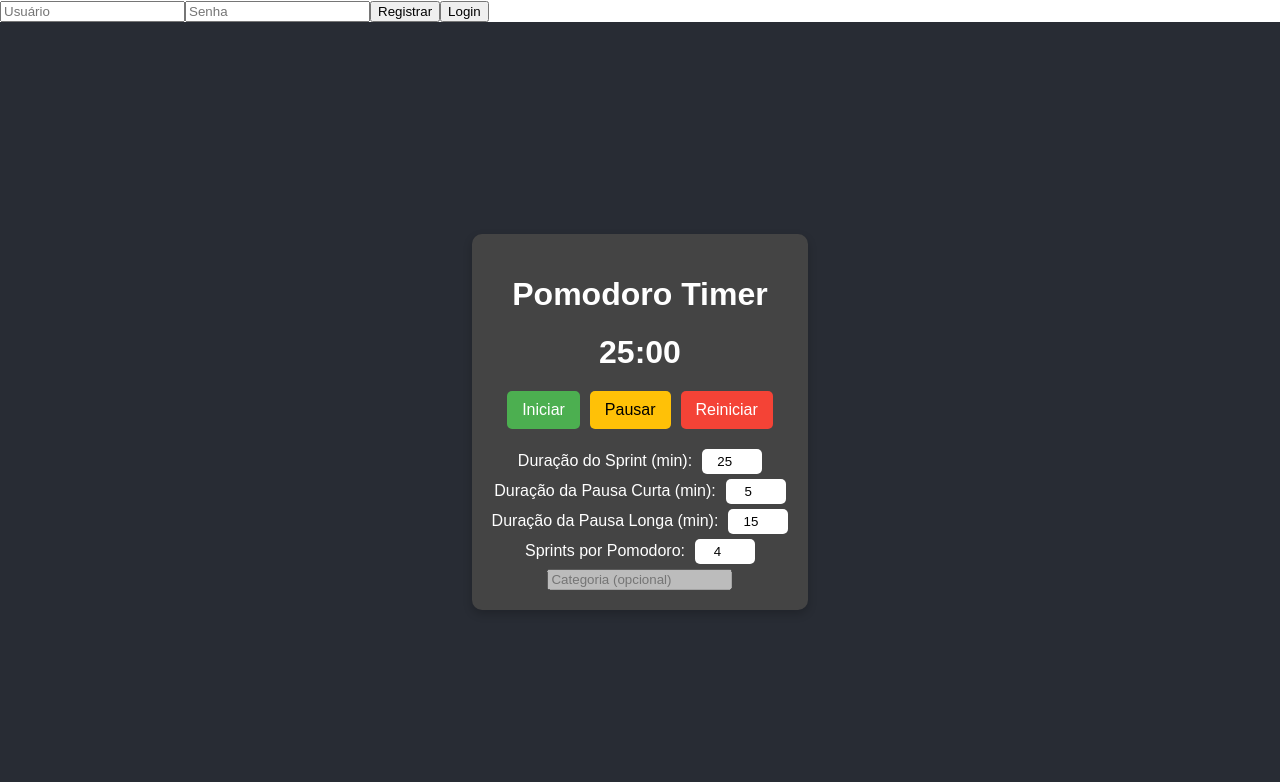
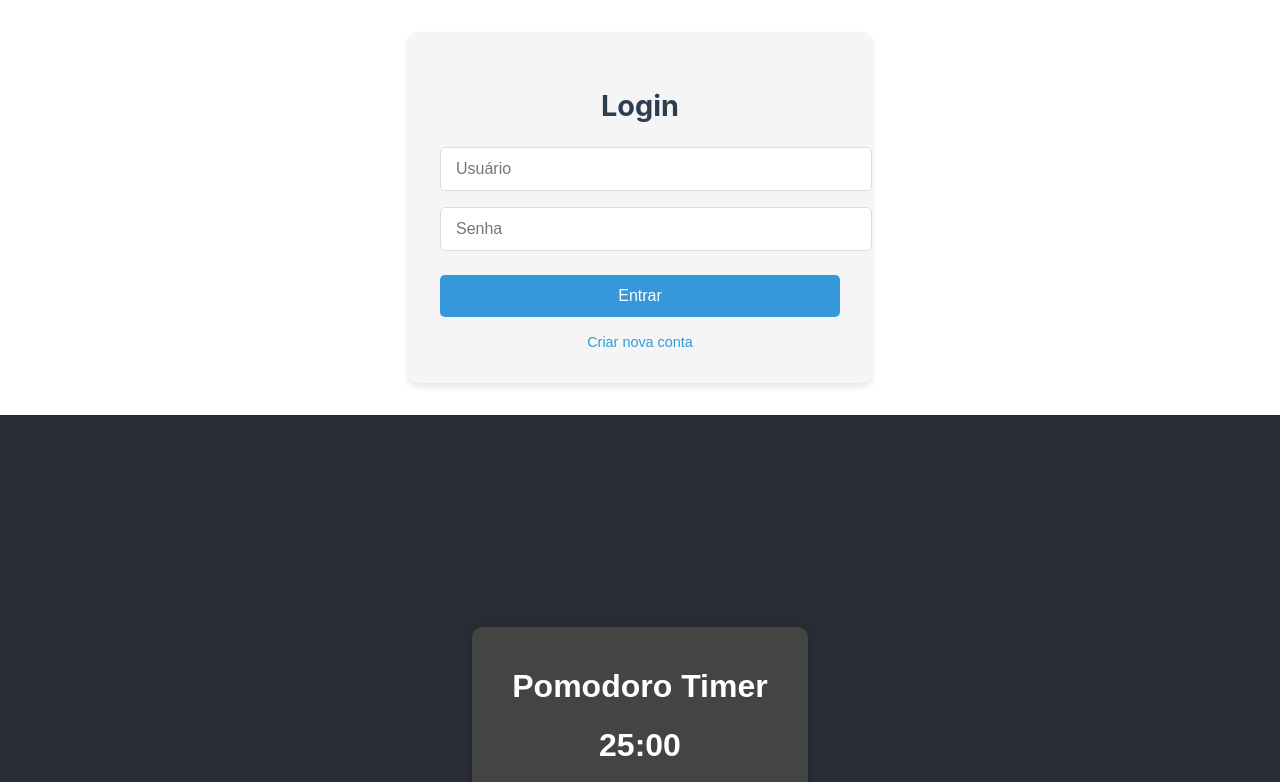
Before and after one commit to leonardo-torquato/pomodoro-api, a React (Create React App) app in the folder pomodoro-api-frontend/pomodoro-api/: page / in a window 1280 px wide. Shown: the top 782 px of the page. Built offline with nearby package versions, Linux system fonts and the light colour scheme.

Commit message:
Estilização inicial do componente de login.

```diff
--- /dev/null
+++ b/pomodoro-api-frontend/pomodoro-api/src/AuthSection.css
@@ -0,0 +1,113 @@
+/* AuthSection.css */
+.auth-container {
+    display: flex;
+    justify-content: center;
+    padding: 2rem;
+    background-color: #f5f5f5;
+    border-radius: 10px;
+    box-shadow: 0 4px 6px rgba(0, 0, 0, 0.1);
+    max-width: 400px;
+    margin: 2rem auto;
+  }
+
+  .auth-card {
+    width: 100%;
+  }
+
+  .auth-card h2 {
+    color: #2c3e50;
+    text-align: center;
+    margin-bottom: 1.5rem;
+    font-size: 1.8rem;
+  }
+
+  .auth-input {
+    width: 100%;
+    padding: 12px 15px;
+    margin-bottom: 1rem;
+    border: 1px solid #ddd;
+    border-radius: 5px;
+    font-size: 1rem;
+    transition: border 0.3s;
+  }
+
+  .auth-input:focus {
+    outline: none;
+    border-color: #3498db;
+    box-shadow: 0 0 0 2px rgba(52, 152, 219, 0.2);
+  }
+
+  .auth-button {
+    width: 100%;
+    padding: 12px;
+    background-color: #3498db;
+    color: white;
+    border: none;
+    border-radius: 5px;
+    font-size: 1rem;
+    cursor: pointer;
+    transition: background-color 0.3s;
+    margin-top: 0.5rem;
+  }
+
+  .auth-button:hover {
+    background-color: #2980b9;
+  }
+
+  .auth-button.logout {
+    background-color: #e74c3c;
+    margin-top: 1rem;
+  }
+
+  .auth-button.logout:hover {
+    background-color: #c0392b;
+  }
+
+  .auth-toggle {
+    background: none;
+    border: none;
+    color: #3498db;
+    cursor: pointer;
+    font-size: 0.9rem;
+    margin-top: 1rem;
+    text-align: center;
+    width: 100%;
+  }
+
+  .auth-toggle:hover {
+    text-decoration: underline;
+  }
+
+  .welcome-message {
+    text-align: center;
+  }
+
+  .welcome-message p {
+    font-size: 1.2rem;
+    color: #2c3e50;
+  }
+
+  .welcome-message span {
+    font-weight: bold;
+    color: #3498db;
+  }
+
+  /* Efeitos de transição para troca entre login/registro */
+  .auth-enter {
+    opacity: 0;
+    transform: translateY(-10px);
+  }
+  .auth-enter-active {
+    opacity: 1;
+    transform: translateY(0);
+    transition: all 0.3s ease;
+  }
+  .auth-exit {
+    opacity: 1;
+    transform: translateY(0);
+  }
+  .auth-exit-active {
+    opacity: 0;
+    transform: translateY(10px);
+    transition: all 0.3s ease;
+  }
--- a/pomodoro-api-frontend/pomodoro-api/src/AuthSection.js
+++ b/pomodoro-api-frontend/pomodoro-api/src/AuthSection.js
@@ -1,28 +1,24 @@
 import React, { useState } from 'react';
 import axios from 'axios';
+import './AuthSection.css';
 
 const AuthSection = ({ currentUser, setCurrentUser }) => {
   const [formData, setFormData] = useState({ username: '', password: '' });
+  const [isLoginView, setIsLoginView] = useState(true);
 
-  const handleRegister = async (e) => {
+  const handleAuth = async (e) => {
     e.preventDefault();
     try {
+      if (isLoginView) {
+        await axios.post('/api/auth/login', formData, { withCredentials: true });
+        setCurrentUser({ username: formData.username });
+      } else {
         await axios.post('/api/auth/register', formData);
-      alert('Registro realizado com sucesso!');
+        alert('Registro realizado! Faça login.');
+        setIsLoginView(true);
+      }
     } catch (error) {
-      alert(error.response?.data || 'Erro no registro');
-    }
-  };
-
-  const handleLogin = async (e) => {
-    e.preventDefault();
-    try {
-      await axios.post('/api/auth/login', formData, { withCredentials: true });
-      const user = { id: 1, username: formData.username }; // Em produção, obtenha do backend
-      setCurrentUser(user);
-      alert('Login realizado!');
-    } catch (error) {
-      alert('Credenciais inválidas');
+      alert(isLoginView ? 'Credenciais inválidas' : 'Erro no registro');
     }
   };
 
@@ -37,28 +33,44 @@ const AuthSection = ({ currentUser, setCurrentUser }) => {
   };
 
   return (
-    <div className="auth-section">
+    <div className="auth-container">
       {!currentUser ? (
-        <form>
+        <div className="auth-card">
+          <h2>{isLoginView ? 'Login' : 'Registrar'}</h2>
+          <form onSubmit={handleAuth}>
             <input
               type="text"
               placeholder="Usuário"
               value={formData.username}
               onChange={(e) => setFormData({ ...formData, username: e.target.value })}
+              className="auth-input"
+              required
             />
             <input
               type="password"
               placeholder="Senha"
               value={formData.password}
               onChange={(e) => setFormData({ ...formData, password: e.target.value })}
+              className="auth-input"
+              required
             />
-          <button onClick={handleRegister}>Registrar</button>
-          <button onClick={handleLogin}>Login</button>
+            <button type="submit" className="auth-button">
+              {isLoginView ? 'Entrar' : 'Registrar'}
+            </button>
           </form>
+          <button
+            onClick={() => setIsLoginView(!isLoginView)}
+            className="auth-toggle"
+          >
+            {isLoginView ? 'Criar nova conta' : 'Já tenho uma conta'}
+          </button>
+        </div>
       ) : (
-        <div>
-          <p>Bem-vindo, {currentUser.username}!</p>
-          <button onClick={handleLogout}>Logout</button>
+        <div className="welcome-message">
+          <p>Olá, <span>{currentUser.username}</span>!</p>
+          <button onClick={handleLogout} className="auth-button logout">
+            Sair
+          </button>
         </div>
       )}
     </div>
```
Lines whose indentation alone changed are shown as unchanged.
